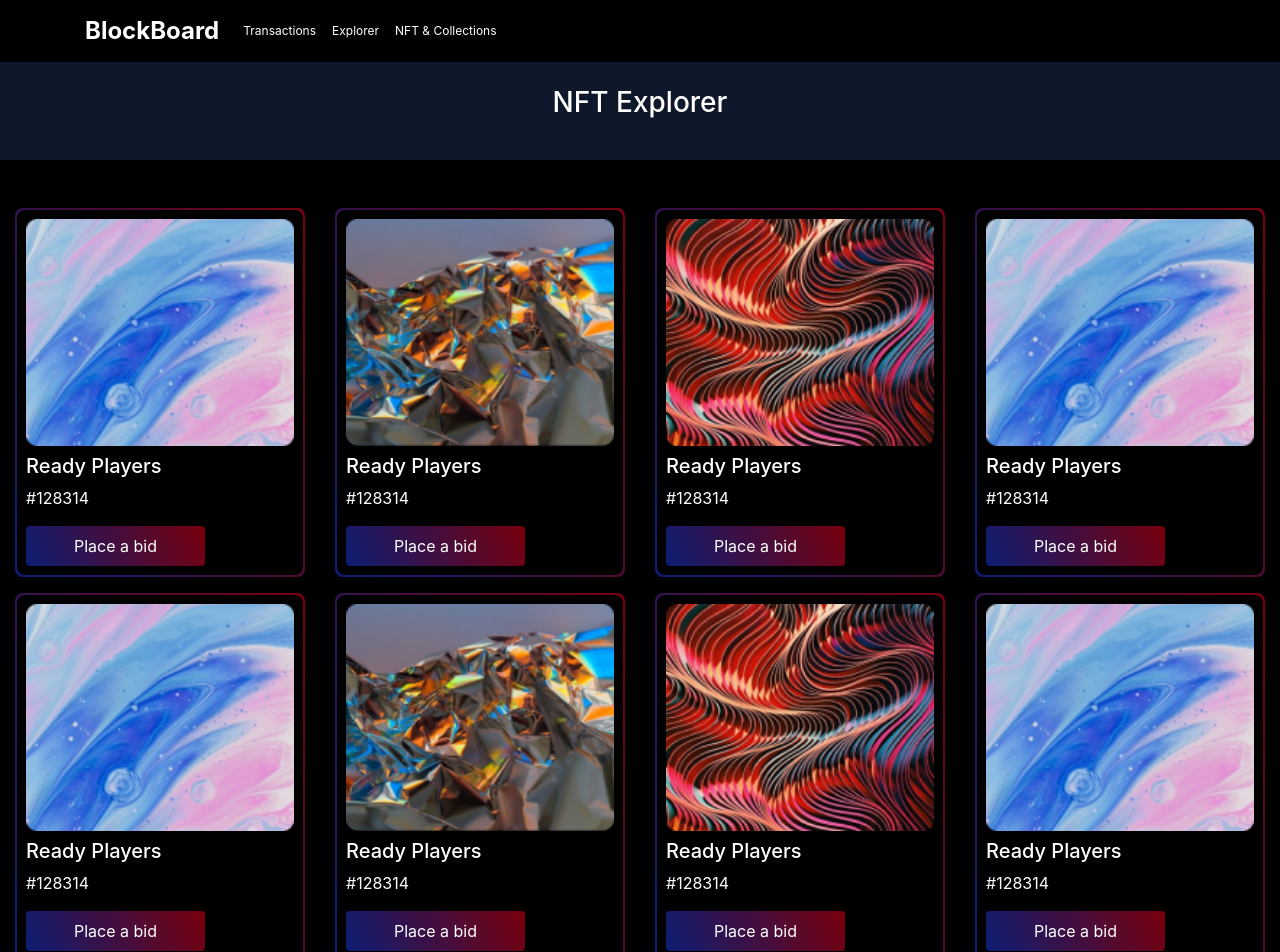
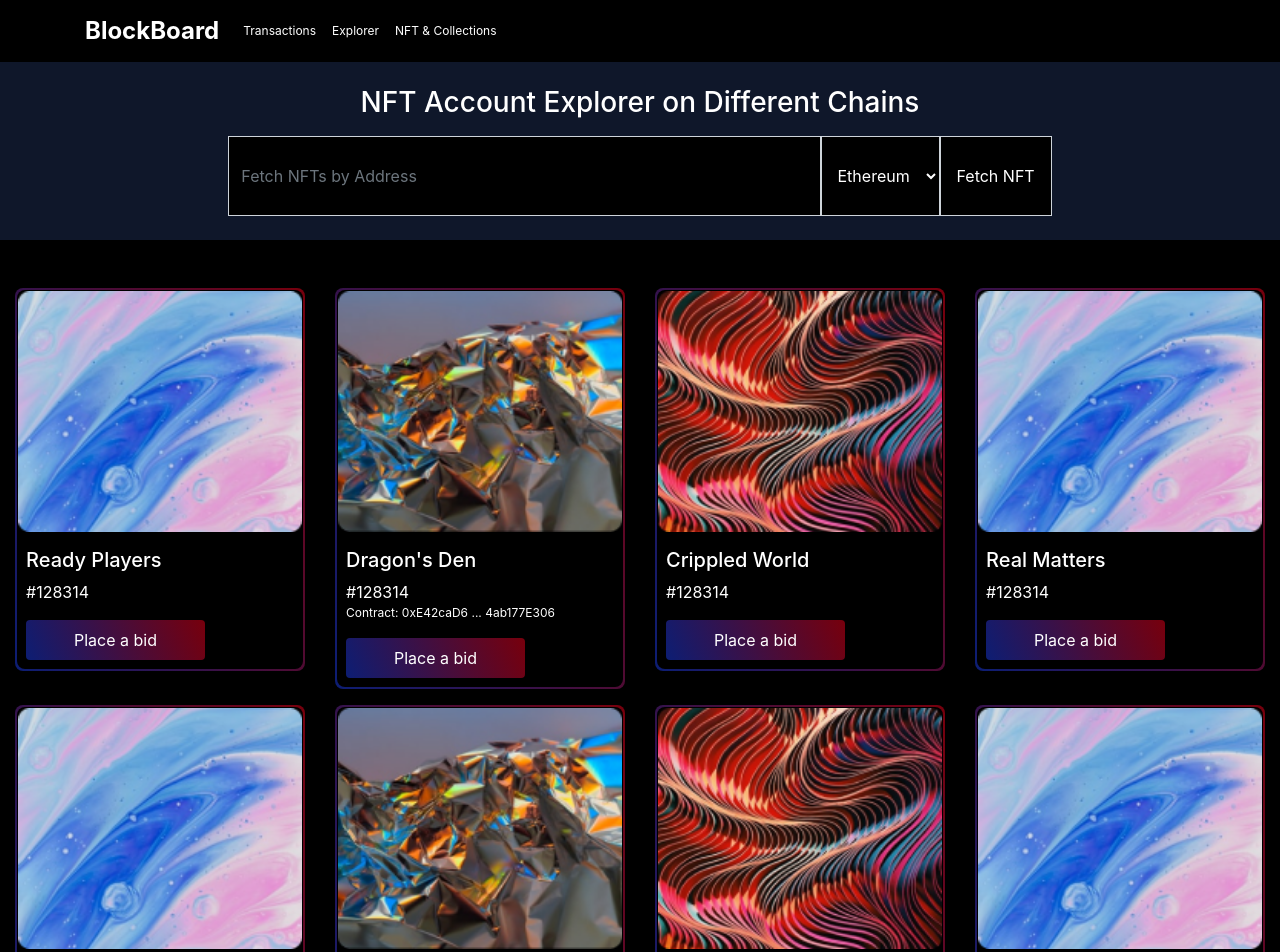
Before and after one commit to casweeney/Block-Board, a React (Create React App) app: page /nft-collections in a window 1280 px wide. Shown: the top 952 px of the page. Built offline with nearby package versions, Linux system fonts and the light colour scheme; no server answers.

Commit message:
Date time formatted

```diff
--- a/package.json
+++ b/package.json
@@ -6,12 +6,13 @@
     "@testing-library/jest-dom": "^5.16.5",
     "@testing-library/react": "^13.4.0",
     "@testing-library/user-event": "^13.5.0",
+    "ethers": "^5.6.9",
+    "moment": "^2.29.4",
     "react": "^18.2.0",
     "react-dom": "^18.2.0",
     "react-router-dom": "^5.3.3",
     "react-scripts": "5.0.1",
-    "web-vitals": "^2.1.4",
-    "ethers": "^5.6.9"
+    "web-vitals": "^2.1.4"
   },
   "scripts": {
     "start": "react-scripts start",
--- a/public/defined.css
+++ b/public/defined.css
@@ -16,6 +16,11 @@ body {
 
 .bg-dark-blue {
     background-color: #0F172A;
+}
+
+.bg-dark-dark {
+    background-color: #232530;
+    border-color: #4FB4C5;
 }
 
 .navbar-brand {
--- a/src/components/BlockTransactions.jsx
+++ b/src/components/BlockTransactions.jsx
@@ -1,4 +1,5 @@
 import React, { useState, useEffect } from 'react';
+import moment from 'moment';
 import SearchBar from "../common/SearchBar";
 import { Link, useParams } from "react-router-dom";
 import LoadingSpinner from "./UI/LoadingSpinner";
@@ -73,7 +74,7 @@ const BlockTransactions = () => {
                                                 <td>{index + 1}</td>
                                                 <td><Link className="text-info" to={`/details/tx/${protocol}/${item.id}`}>{item.id}</Link></td>
                                                 <td>{protocol === "bitcoin" ? blockTransactions.number : item.block_number}</td>
-                                                <td>{item.date}</td>
+                                                <td>{moment.unix(item.date).fromNow()}</td>
                                                 <td className={item.status === "completed" ? "text-success" : "text-danger"}>{item.status}</td>
                                                 <td>{item.num_events}</td>
                                                 <td>
--- a/src/components/Explorer.jsx
+++ b/src/components/Explorer.jsx
@@ -1,4 +1,5 @@
 import React from 'react';
+import moment from 'moment';
 import SearchBar from "../common/SearchBar";
 import { Link } from "react-router-dom";
 import LoadingSpinner from "./UI/LoadingSpinner";
@@ -56,7 +57,7 @@ const Explorer = ({ latestTransactions, currentProtocol }) => {
                                                 <td>{index + 1}</td>
                                                 <td><Link className="text-info" to={`/details/tx/${currentProtocol}/${item.id}`}>{item.id}</Link></td>
                                                 <td>{item.block_number}</td>
-                                                <td>{item.date}</td>
+                                                <td>{moment.unix(item.date).fromNow()}</td>
                                                 <td className={item.status === "completed" ? "text-success" : "text-danger"}>{item.status}</td>
                                                 <td>{item.num_events}</td>
                                                 <td>
--- a/src/components/NftCollection.jsx
+++ b/src/components/NftCollection.jsx
@@ -1,15 +1,66 @@
-import React from 'react';
+import React, { useState, useEffect } from 'react';
 
 const NftCollection = () => {
+    const [account, setAccount] = useState("");
+    const [nfts, setNfts] = useState(null);
+
+    const accountChangeHandler = () => {
+
+    }
+
+    const protocolChangeHandler = () => {
+
+    }
+
+    const nftSearchSubmitHandler = () => {
+
+    }
+
+    const getNftsByCollectionId = async () => {
+        const response = await fetch(`https://ubiquity.api.blockdaemon.com/nft/v1/ethereum/mainnet/assets?collection_id=4203aedd-7964-5fe1-b932-eb8c4fda7822`, {
+          headers: {
+            Authorization: `Bearer ${process.env.REACT_APP_UBIQUITY_KEY}`
+          }
+        });
+
+        const data = await response.json();
+        setNfts(data);
+    }
+
+    useEffect(() => {
+        getNftsByCollectionId();
+    }, []);
+
+    if(nfts !== null && nfts.data.length > 0) {
+        nfts.data.map(async (nft) => {
+            console.log(nft);
+        })
+    }
+    // console.log(nfts);
+
     return (
         <main className="extra-dark pb-5">
             <div className="search-holder pt-4 pb-4">
                 <div className="container-fluid">
-                    <h3 className="text-white text-center mb-3">NFT Explorer</h3>
+                    <h3 className="text-white text-center mb-3">NFT Account Explorer on Different Chains</h3>
                     <div className="row">
                         <div className="col-md-2"></div>
                         <div className="col-md-8">
-                            {/* <SearchBar /> */}
+                            <form onSubmit={nftSearchSubmitHandler}>
+                                <div className="flex-holder">
+                                    <div className="search-input">
+                                        <input type="text" value={account} onChange={accountChangeHandler} className="form-control custom-search" placeholder="Fetch NFTs by Address" aria-describedby="basic-addon2" />
+                                    </div>
+                                    <div>
+                                        <select onChange={protocolChangeHandler} className="form-control custom-search" name="" id="">
+                                            <option value="ethereum">Ethereum</option>
+                                        </select>
+                                    </div>
+                                    <div>
+                                        <button type="submit" className="input-group-text custom-search pl-3 pr-3" id="basic-addon2">Fetch NFT</button>
+                                    </div>
+                                </div>
+                            </form>
                         </div>
                         <div className="col-md-2"></div>
                     </div>
@@ -21,8 +72,8 @@ const NftCollection = () => {
                     <div className="col-md-3 mb-3">
                         <div className="module-border-wrap">
                             <div className="card extra-dark nft-card">
+                                <img className="card-img-top" src="/nft/rectangle39884.png" alt="Card image" />
                                 <div className="card-body text-white">
-                                    <img className="card-img-top" src="/nft/rectangle39884.png" alt="Card image" />
                                     <h5 className="mt-2">Ready Players</h5>
                                     <p className="">#128314</p>
                                     <button className="btn btn-secondary bid-btn pl-5 pr-5 pt-2 pb-2">Place a bid</button>
@@ -34,8 +85,48 @@ const NftCollection = () => {
                     <div className="col-md-3 mb-3">
                         <div className="module-border-wrap">
                             <div className="card extra-dark nft-card">
+                                <img className="card-img-top" src="/nft/rectangle39885.png" alt="Card image" />
                                 <div className="card-body text-white">
-                                    <img className="card-img-top" src="/nft/rectangle39885.png" alt="Card image" />
+                                    <h5 className="mt-2">Dragon's Den</h5>
+                                    <p className="mb-0">#128314</p>
+                                    <p style={{ fontSize: "12px" }}>Contract: 0xE42caD6 ... 4ab177E306</p>
+                                    <button className="btn btn-secondary bid-btn pl-5 pr-5 pt-2 pb-2">Place a bid</button>
+                                </div>
+                            </div>
+                        </div>
+                    </div>
+
+                    <div className="col-md-3 mb-3">
+                        <div className="module-border-wrap">
+                            <div className="card extra-dark nft-card">
+                                <img className="card-img-top" src="/nft/rectangle39886.png" alt="Card image" />
+                                <div className="card-body text-white">
+                                    <h5 className="mt-2">Crippled World</h5>
+                                    <p className="">#128314</p>
+                                    <button className="btn btn-secondary bid-btn pl-5 pr-5 pt-2 pb-2">Place a bid</button>
+                                </div>
+                            </div>
+                        </div>
+                    </div>
+
+                    <div className="col-md-3 mb-3">
+                        <div className="module-border-wrap">
+                            <div className="card extra-dark nft-card">
+                                <img className="card-img-top" src="/nft/rectangle39884.png" alt="Card image" />
+                                <div className="card-body text-white">
+                                    <h5 className="mt-2">Real Matters</h5>
+                                    <p className="">#128314</p>
+                                    <button className="btn btn-secondary bid-btn pl-5 pr-5 pt-2 pb-2">Place a bid</button>
+                                </div>
+                            </div>
+                        </div>
+                    </div>
+
+                    <div className="col-md-3 mb-3">
+                        <div className="module-border-wrap">
+                            <div className="card extra-dark nft-card">
+                                <img className="card-img-top" src="/nft/rectangle39884.png" alt="Card image" />
+                                <div className="card-body text-white">
                                     <h5 className="mt-2">Ready Players</h5>
                                     <p className="">#128314</p>
                                     <button className="btn btn-secondary bid-btn pl-5 pr-5 pt-2 pb-2">Place a bid</button>
@@ -47,8 +138,8 @@ const NftCollection = () => {
                     <div className="col-md-3 mb-3">
                         <div className="module-border-wrap">
                             <div className="card extra-dark nft-card">
+                                <img className="card-img-top" src="/nft/rectangle39885.png" alt="Card image" />
                                 <div className="card-body text-white">
-                                    <img className="card-img-top" src="/nft/rectangle39886.png" alt="Card image" />
                                     <h5 className="mt-2">Ready Players</h5>
                                     <p className="">#128314</p>
                                     <button className="btn btn-secondary bid-btn pl-5 pr-5 pt-2 pb-2">Place a bid</button>
@@ -60,8 +151,8 @@ const NftCollection = () => {
                     <div className="col-md-3 mb-3">
                         <div className="module-border-wrap">
                             <div className="card extra-dark nft-card">
+                                <img className="card-img-top" src="/nft/rectangle39886.png" alt="Card image" />
                                 <div className="card-body text-white">
-                                    <img className="card-img-top" src="/nft/rectangle39884.png" alt="Card image" />
                                     <h5 className="mt-2">Ready Players</h5>
                                     <p className="">#128314</p>
                                     <button className="btn btn-secondary bid-btn pl-5 pr-5 pt-2 pb-2">Place a bid</button>
@@ -73,47 +164,8 @@ const NftCollection = () => {
                     <div className="col-md-3 mb-3">
                         <div className="module-border-wrap">
                             <div className="card extra-dark nft-card">
+                                <img className="card-img-top" src="/nft/rectangle39884.png" alt="Card image" />
                                 <div className="card-body text-white">
-                                    <img className="card-img-top" src="/nft/rectangle39884.png" alt="Card image" />
-                                    <h5 className="mt-2">Ready Players</h5>
-                                    <p className="">#128314</p>
-                                    <button className="btn btn-secondary bid-btn pl-5 pr-5 pt-2 pb-2">Place a bid</button>
-                                </div>
-                            </div>
-                        </div>
-                    </div>
-
-                    <div className="col-md-3 mb-3">
-                        <div className="module-border-wrap">
-                            <div className="card extra-dark nft-card">
-                                <div className="card-body text-white">
-                                    <img className="card-img-top" src="/nft/rectangle39885.png" alt="Card image" />
-                                    <h5 className="mt-2">Ready Players</h5>
-                                    <p className="">#128314</p>
-                                    <button className="btn btn-secondary bid-btn pl-5 pr-5 pt-2 pb-2">Place a bid</button>
-                                </div>
-                            </div>
-                        </div>
-                    </div>
-
-                    <div className="col-md-3 mb-3">
-                        <div className="module-border-wrap">
-                            <div className="card extra-dark nft-card">
-                                <div className="card-body text-white">
-                                    <img className="card-img-top" src="/nft/rectangle39886.png" alt="Card image" />
-                                    <h5 className="mt-2">Ready Players</h5>
-                                    <p className="">#128314</p>
-                                    <button className="btn btn-secondary bid-btn pl-5 pr-5 pt-2 pb-2">Place a bid</button>
-                                </div>
-                            </div>
-                        </div>
-                    </div>
-
-                    <div className="col-md-3 mb-3">
-                        <div className="module-border-wrap">
-                            <div className="card extra-dark nft-card">
-                                <div className="card-body text-white">
-                                    <img className="card-img-top" src="/nft/rectangle39884.png" alt="Card image" />
                                     <h5 className="mt-2">Ready Players</h5>
                                     <p className="">#128314</p>
                                     <button className="btn btn-secondary bid-btn pl-5 pr-5 pt-2 pb-2">Place a bid</button>
```
Also changed, not shown: src/components/Accounts.jsx (+5 -3 lines), src/components/Transactions.jsx (+14 -22 lines), src/components/TxDetails.jsx (+11 -8 lines), 1 other file (tests, documents, lock files or other folders).
